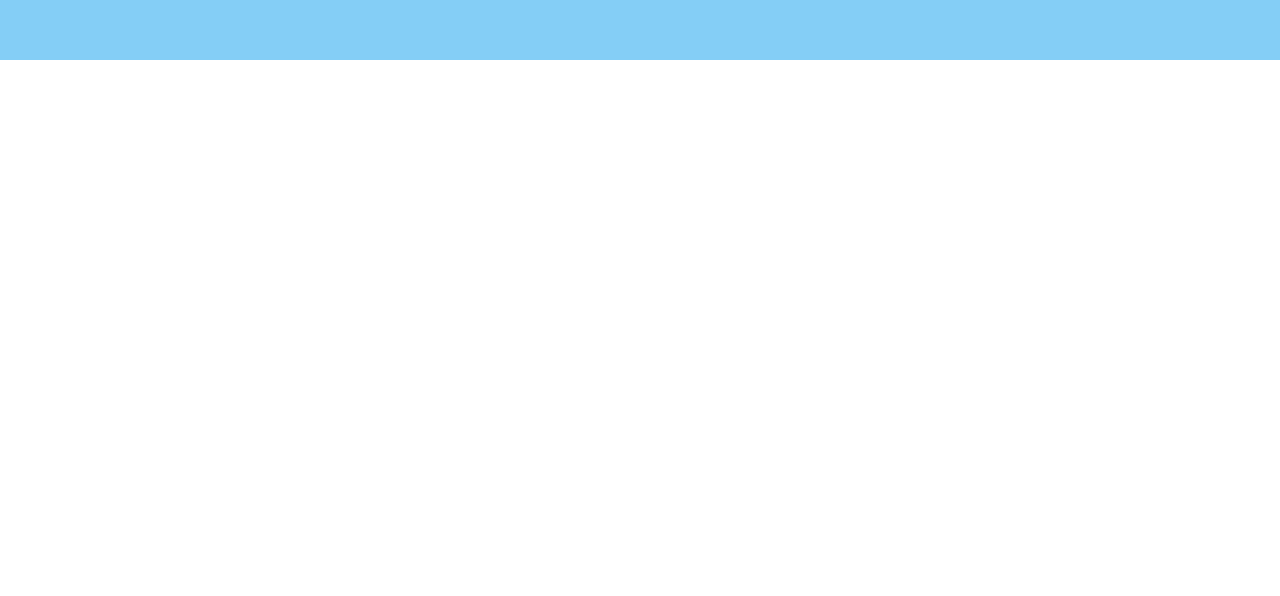
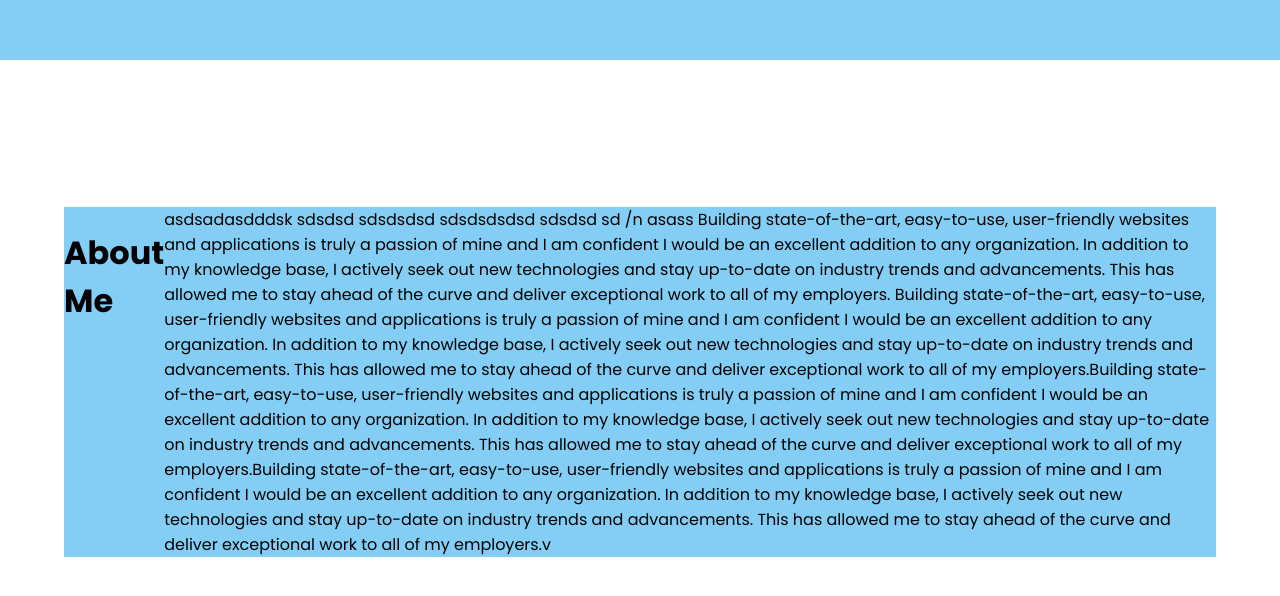
Before and after one commit to phannhathuy2804/ProfilePage, a Next.js app: page / in a window 1280 px wide. Shown: the part 740-1336 px from the top of the page. Before the commit the page ends 800 px from the top, so only its background shows below. Built offline with nearby package versions, Linux system fonts and the light colour scheme.

Commit message:
modify stylesheets

```diff
--- a/pages/index.js
+++ b/pages/index.js
@@ -1,4 +1,5 @@
 import Head from "next/head";
+import About from "../components/About";
 import Banner from "../components/Banner";
 import Navbar from "../components/Navbar";
 import styles from "../styles/Home.module.css";
@@ -7,6 +8,7 @@ export default function Home() {
   return (
     <div>
       <Banner />
+      <About />
     </div>
   );
 }
--- a/styles/components/index.css
+++ b/styles/components/index.css
@@ -1,2 +1,3 @@
 @import "./navbar.css";
 @import "./banner.css";
+@import "./about.css";
--- a/styles/globals.css
+++ b/styles/globals.css
@@ -17,3 +17,9 @@ a {
 * {
   box-sizing: border-box;
 }
+
+.content {
+  position: relative;
+  top: 10vh;
+  margin: 4.2rem 5% 0rem;
+}
```
